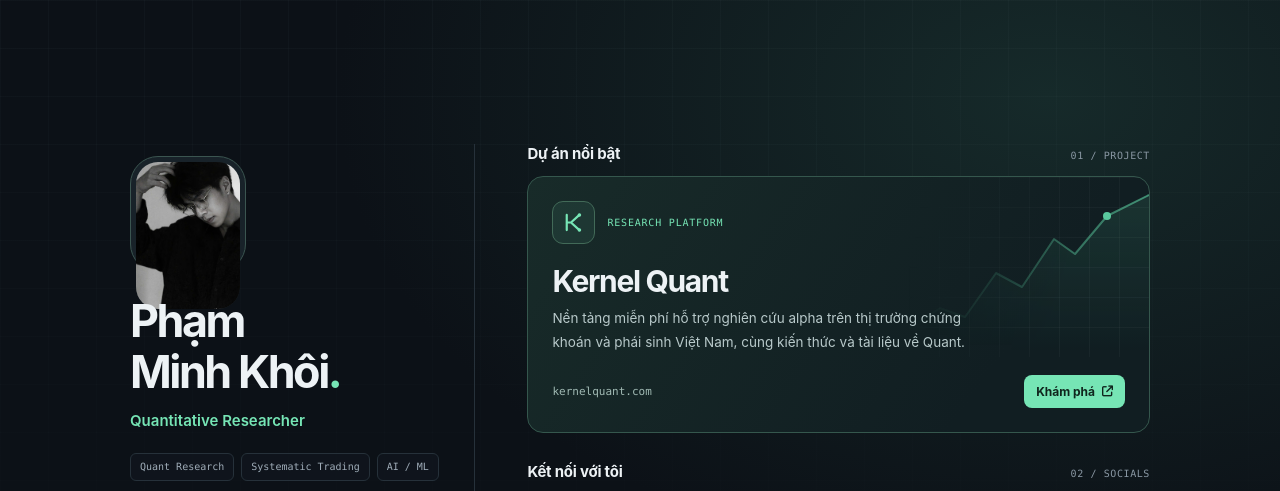
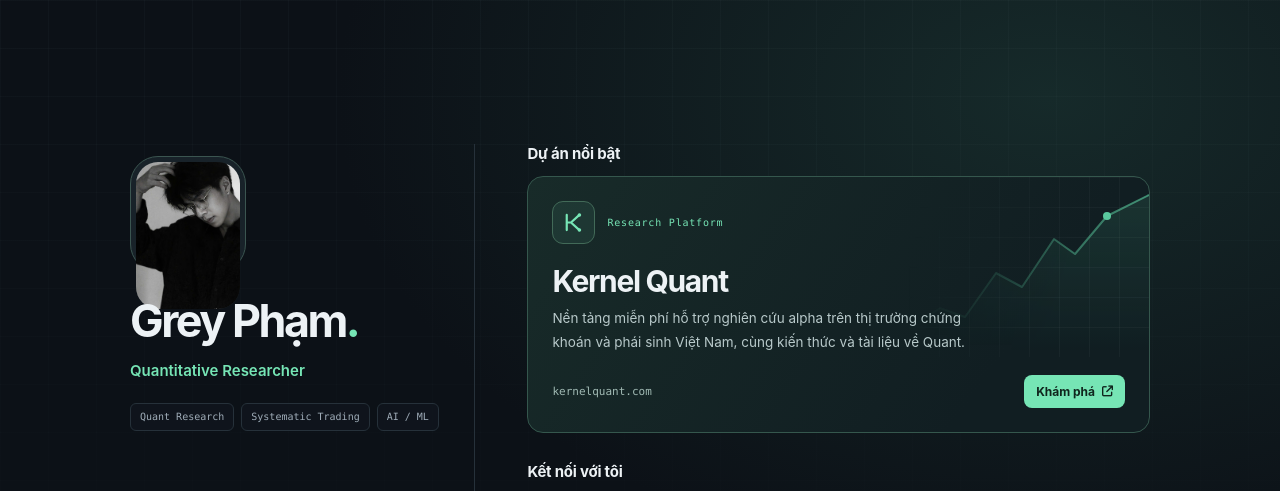
Before and after one commit to khoikhokhao/khoikhokhao.github.io, a plain HTML site: page index.html in a window 1280 px wide. Shown: the top 491 px of the page. Drawn offline with Linux system fonts and the light colour scheme.

Commit message:
Update index.html

```diff
--- a/index.html
+++ b/index.html
@@ -1,4 +1,3 @@
-
 <!DOCTYPE html>
 <html lang="vi">
 <head>
@@ -6,11 +5,11 @@
   <meta name="viewport" content="width=device-width, initial-scale=1.0" />
   <meta name="theme-color" content="#0c1117" />
 
-  <title>Phạm Minh Khôi | Quantitative Researcher</title>
+  <title>Grey Phạm | Quantitative Researcher</title>
 
   <meta
     name="description"
-    content="Phạm Minh Khôi — Quantitative Researcher. Kernel Quant, Quantitative Research, Systematic Trading và AI/ML."
+    content="Grey Phạm — Quantitative Researcher. Kernel Quant, Quant Research, Systematic Trading và AI/ML."
   />
 
   <link rel="stylesheet" href="style.css" />
@@ -26,18 +25,17 @@
   <main class="page">
     <div class="layout">
 
-      <!-- Personal profile -->
+      <!-- Left column -->
       <section class="identity">
-
         <div class="avatar-wrap">
           <img
             class="avatar"
             src="avatar.jpg"
-            alt="Phạm Minh Khôi"
+            alt="Grey Phạm"
           />
         </div>
 
-        <h1>Phạm Minh Khôi<span class="name-dot">.</span></h1>
+        <h1>Grey Phạm<span class="name-dot">.</span></h1>
 
         <p class="role">Quantitative Researcher</p>
 
@@ -46,16 +44,15 @@
           <span>Systematic Trading</span>
           <span>AI / ML</span>
         </div>
-
       </section>
 
+      <!-- Right column -->
       <div class="content">
 
-        <!-- Kernel Quant -->
+        <!-- Featured project -->
         <section>
           <div class="section-heading">
             <h2>Dự án nổi bật</h2>
-            <span>01 / PROJECT</span>
           </div>
 
           <a
@@ -64,8 +61,6 @@
             target="_blank"
             rel="noopener noreferrer"
           >
-
-            <!-- Decorative chart -->
             <svg
               class="project-art"
               viewBox="0 0 240 180"
@@ -124,9 +119,7 @@
                 </svg>
               </div>
 
-              <span class="project-type">
-                RESEARCH PLATFORM
-              </span>
+              <span class="project-type">Research Platform</span>
             </div>
 
             <div class="project-copy">
@@ -140,35 +133,30 @@
             </div>
 
             <div class="project-bottom">
-              <span class="project-domain">
-                kernelquant.com
-              </span>
+              <span class="project-domain">kernelquant.com</span>
 
               <span class="project-cta">
                 Khám phá
                 <i class="fa-solid fa-arrow-up-right-from-square"></i>
               </span>
             </div>
-
           </a>
         </section>
 
-        <!-- Social links -->
+        <!-- Socials -->
         <section class="connect">
-
           <div class="section-heading">
             <h2>Kết nối với tôi</h2>
-            <span>02 / SOCIALS</span>
           </div>
 
           <div class="social-grid">
 
-            <!-- LinkedIn -->
             <a
               class="social linkedin"
               href="https://www.linkedin.com/in/minhkhoi-ai-finance/"
               target="_blank"
               rel="noopener noreferrer"
+              aria-label="LinkedIn"
             >
               <span class="social-icon">
                 <i class="fa-brands fa-linkedin"></i>
@@ -182,12 +170,12 @@
               <i class="fa-solid fa-arrow-up-right-from-square social-arrow"></i>
             </a>
 
-            <!-- Facebook -->
             <a
               class="social facebook"
               href="https://www.facebook.com/minhkhoi.aifinance"
               target="_blank"
               rel="noopener noreferrer"
+              aria-label="Facebook"
             >
               <span class="social-icon">
                 <i class="fa-brands fa-facebook"></i>
@@ -201,12 +189,12 @@
               <i class="fa-solid fa-arrow-up-right-from-square social-arrow"></i>
             </a>
 
-            <!-- TikTok -->
             <a
               class="social tiktok"
               href="https://www.tiktok.com/@greypham.aiquant"
               target="_blank"
               rel="noopener noreferrer"
+              aria-label="TikTok"
             >
               <span class="social-icon">
                 <i class="fa-brands fa-tiktok"></i>
@@ -220,12 +208,12 @@
               <i class="fa-solid fa-arrow-up-right-from-square social-arrow"></i>
             </a>
 
-            <!-- Telegram -->
             <a
               class="social telegram"
               href="https://t.me/Greyquant"
               target="_blank"
               rel="noopener noreferrer"
+              aria-label="Telegram"
             >
               <span class="social-icon">
                 <i class="fa-brands fa-telegram"></i>
```
